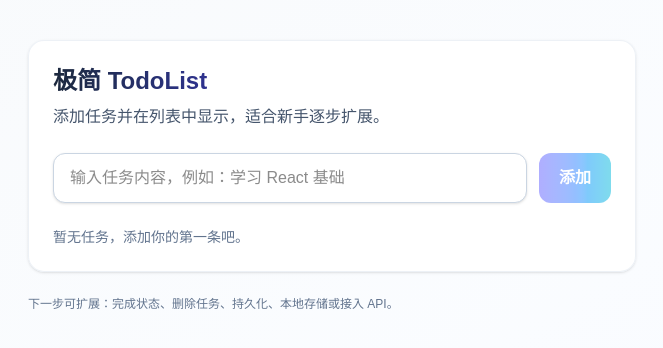
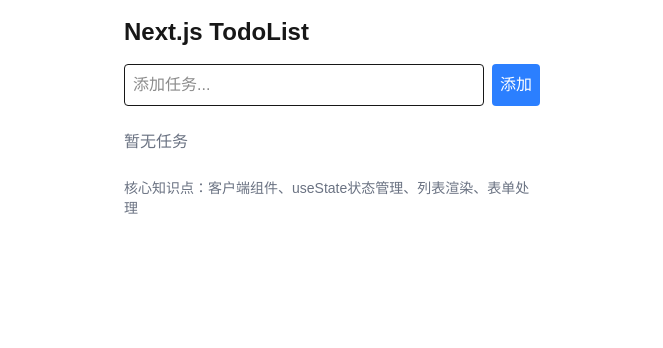
Before and after one commit to frankfyb/amtools, a Next.js app: page /tools/todo-list in a window 1280 px wide. Shown: the top 348 px of the page, without its empty margins (308-971 px from the left). Built offline with nearby package versions, Linux system fonts and the light colour scheme.

Commit message:
简化了todo-list内容

```diff
--- a/src/app/tools/todo-list/page.tsx
+++ b/src/app/tools/todo-list/page.tsx
@@ -1,87 +1,87 @@
-'use client';
+'use client'; // 标记为客户端组件（Next.js 13+ 必需）
 
-import { useCallback, useMemo, useState } from 'react';
+import { useState } from 'react';
 
+// 1. 定义任务类型（TypeScript 基础）
 type Todo = {
   id: string;
   title: string;
   done: boolean;
-  createdAt: number;
 };
 
+// 2. 主页面组件（Next.js 页面路由对应组件）
 export default function TodoListPage() {
+  // 3. 状态管理（React 核心）
+  // 任务列表状态
   const [todos, setTodos] = useState<Todo[]>([]);
-  const [input, setInput] = useState('');
+  // 输入框状态
+  const [inputValue, setInputValue] = useState('');
 
-  const canAdd = useMemo(() => input.trim().length > 0, [input]);
+  // 4. 添加任务函数
+  const addTodo = () => {
+    // 简单验证：输入不为空
+    if (!inputValue.trim()) return;
 
-  const handleSubmit = useCallback(
-    (e: React.FormEvent<HTMLFormElement>) => {
-      e.preventDefault();
-      if (!canAdd) return;
+    // 创建新任务
     const newTodo: Todo = {
-        id: crypto.randomUUID(),
-        title: input.trim(),
+      id: Date.now().toString(), // 用时间戳作为简单ID
+      title: inputValue.trim(),
       done: false,
-        createdAt: Date.now(),
     };
-      setTodos((prev) => [newTodo, ...prev]);
-      setInput('');
-    },
-    [input, canAdd]
-  );
+
+    // 更新任务列表（不可变数据更新）
+    setTodos([newTodo, ...todos]);
+    // 清空输入框
+    setInputValue('');
+  };
+
+  // 5. 处理表单提交（支持 Enter 键提交）
+  const handleSubmit = (e: React.FormEvent) => {
+    e.preventDefault(); // 阻止表单默认刷新行为
+    addTodo();
+  };
 
   return (
-    <div className="min-h-screen bg-gradient-to-br from-slate-50 via-blue-50/30 to-indigo-50/50">
-      <main className="max-w-2xl mx-auto px-4 sm:px-6 lg:px-8 py-10">
-        <section className="bg-white/90 backdrop-blur-sm rounded-2xl border border-slate-200/60 shadow-sm p-6">
-          <header className="mb-6">
-            <h1 className="text-2xl font-bold bg-gradient-to-r from-slate-800 via-indigo-700 to-blue-600 bg-clip-text text-transparent">
-              极简 TodoList
-            </h1>
-            <p className="text-slate-600 mt-2">添加任务并在列表中显示，适合新手逐步扩展。</p>
-          </header>
+    <div className="max-w-md mx-auto p-4">
+      {/* 页面标题（Next.js 页面结构） */}
+      <h1 className="text-2xl font-bold mb-4">Next.js TodoList</h1>
 
-          <form onSubmit={handleSubmit} className="flex gap-3 mb-6">
+      {/* 6. 表单组件（受控组件示例） */}
+      <form onSubmit={handleSubmit} className="flex gap-2 mb-6">
         <input
           type="text"
-              value={input}
-              onChange={(e) => setInput(e.target.value)}
-              placeholder="输入任务内容，例如：学习 React 基础"
-              aria-label="任务内容"
-              className="flex-1 px-4 py-3 rounded-xl border border-slate-300 bg-white focus:outline-none focus:ring-2 focus:ring-indigo-500 focus:border-indigo-500 shadow-sm"
+          value={inputValue}
+          // 实时更新输入框状态
+          onChange={(e) => setInputValue(e.target.value)}
+          placeholder="添加任务..."
+          className="flex-1 p-2 border rounded"
         />
         <button
-              type="submit"
-              disabled={!canAdd}
-              className="px-5 py-3 rounded-xl font-semibold text-white bg-gradient-to-r from-indigo-500 via-blue-500 to-cyan-500 disabled:opacity-50 disabled:cursor-not-allowed hover:shadow-lg hover:shadow-indigo-500/25 transition-all"
+          type="button" // 简化为普通按钮（也可保留submit）
+          onClick={addTodo}
+          className="p-2 bg-blue-500 text-white rounded"
         >
           添加
         </button>
       </form>
 
-          <ul className="space-y-3">
+      {/* 7. 任务列表渲染（列表渲染基础） */}
+      <ul className="space-y-2">
         {todos.length === 0 ? (
-              <li className="text-slate-500 text-sm">暂无任务，添加你的第一条吧。</li>
+          <li className="text-gray-500">暂无任务</li>
         ) : (
           todos.map((todo) => (
-                <li
-                  key={todo.id}
-                  className="flex items-center justify-between p-4 rounded-xl border border-slate-200 bg-slate-50"
-                >
-                  <span className="text-slate-800">{todo.title}</span>
+            <li key={todo.id} className="p-2 border rounded">
+              {todo.title}
             </li>
           ))
         )}
       </ul>
-        </section>
 
-        <footer className="mt-6 text-xs text-slate-500">
-          <p>
-            下一步可扩展：完成状态、删除任务、持久化、本地存储或接入 API。
+      {/* 学习提示 */}
+      <p className="mt-6 text-sm text-gray-500">
+        核心知识点：客户端组件、useState状态管理、列表渲染、表单处理
       </p>
-        </footer>
-      </main>
     </div>
   );
 }
```
Lines whose indentation alone changed are shown as unchanged.
